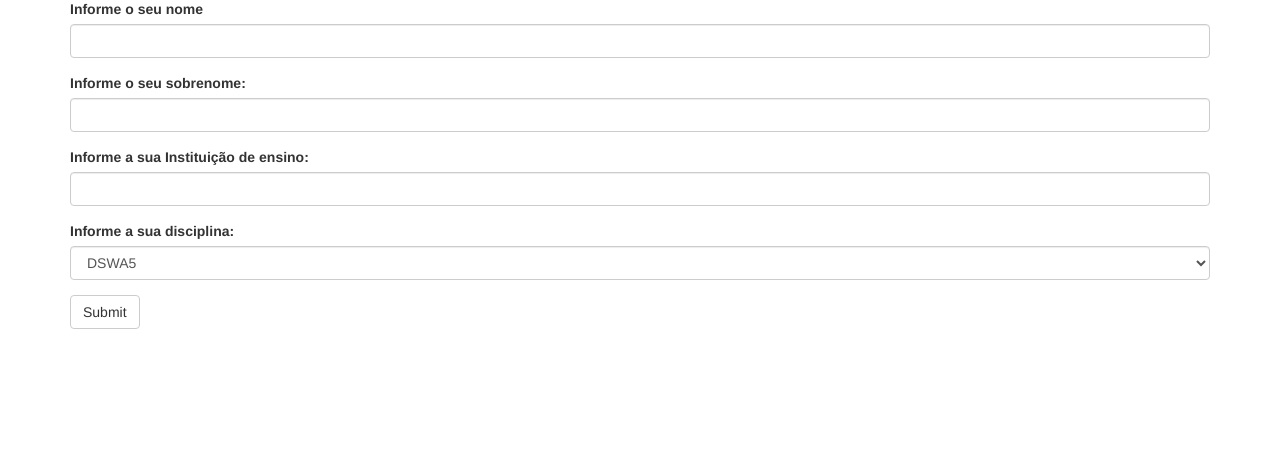
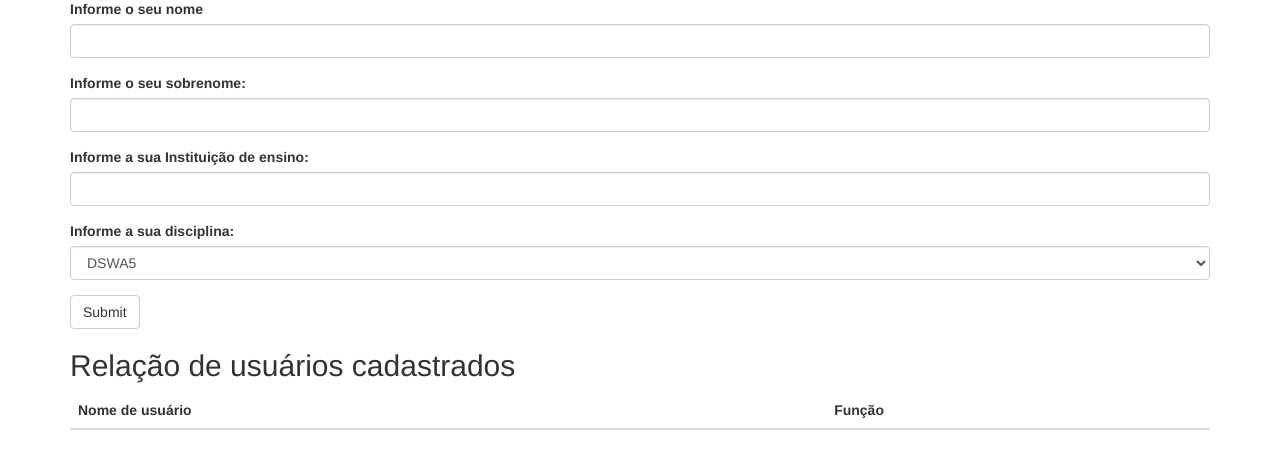
Before and after one commit to Gabriel-Lucena/flask, a Flask app: page / in a window 1280 px wide. Shown: the part 223-692 px from the top of the page. Run offline with Flask 3, Linux system fonts and the light colour scheme; lists and menus that the app fills with data are empty; some libraries are stand-ins or nearby versions.

Commit message:
Funcionamento da listagem e inserção de usuários

```diff
--- a/templates/index.html
+++ b/templates/index.html
@@ -13,4 +13,24 @@
     {% endif %}
 </div>
 {{ wtf.quick_form(form) }}
+
+<h2>Relação de usuários cadastrados</h2>
+
+<table class="table">
+
+    <thead>
+        <tr>
+            <th>Nome de usuário</th>
+            <th>Função</th>
+        </tr>
+    </thead>
+    <tbody>
+       {% for user in users %}
+        <tr>
+            <td>{{ user.username }}</td>
+            <td>{{ user.role.name if user.role else 'Nenhuma função atribuída' }}</td>
+        </tr>
+        {% endfor %}
+    </tbody>
+</table>
 {% endblock %}
```
Also changed, not shown: hello.py (+7 -2 lines), data.sqlite.
